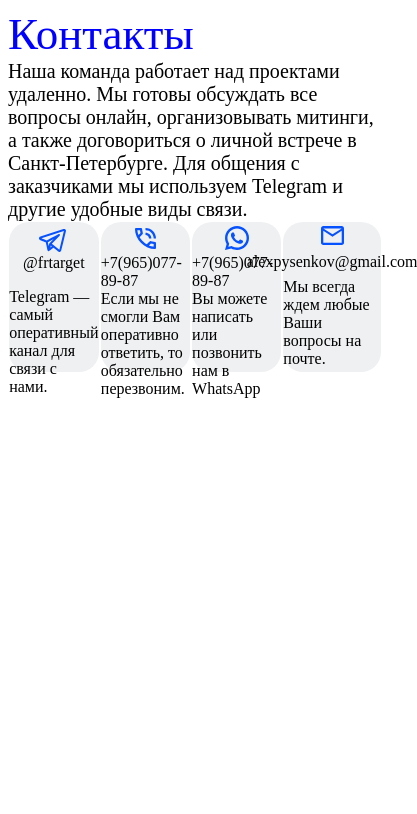
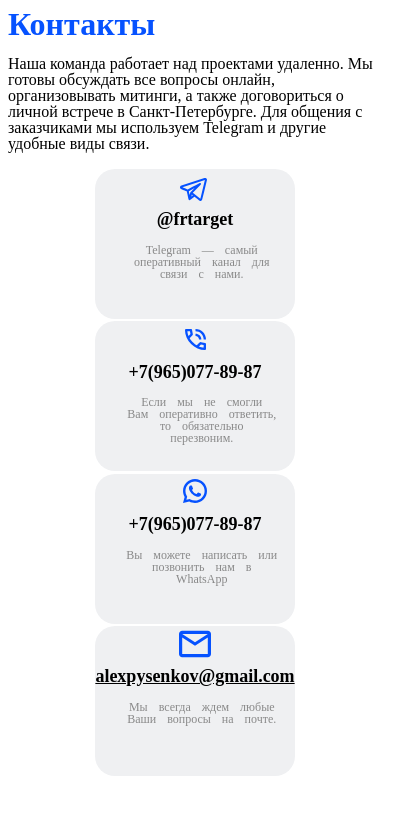
Before and after one commit to helennn123433/visitka_freelance, a Vue app: page /#/ in a window 390 px wide. Shown: the top 814 px of the page, 417 px wide, since content can reach past the window. Built offline with nearby package versions, Linux system fonts and the light colour scheme.

Commit message:
добавил адаптив :)

```diff
--- a/src/components/infoCard/InfoCard.vue
+++ b/src/components/infoCard/InfoCard.vue
@@ -2,39 +2,76 @@
   <div class="infoCard__body">
     <div class="infoCard__header">Контакты</div>
     <div class="infoCard__text">
+      <p class="infoCard__text__p">
         Наша команда работает над проектами удаленно. Мы готовы обсуждать все
         вопросы онлайн, организовывать митинги, а также договориться о личной
         встрече в Санкт-Петербурге. Для общения с заказчиками мы используем
         Telegram и другие удобные виды связи.
+      </p>
     </div>
     <div class="infoCard__cards">
       <div class="infoCard__card">
+        <div class="infoCard__card__logo">
           <img
-          class="infoCard__card__logo"
+            class="infoCard__card__logo__img"
             src="@/components/infoCard/telega.svg"
             alt="telega"
           />
-        <div class="infoCard__card__link">@frtarget</div>
-        <p class="infoCard__card__text">
+        </div>
+        <div class="infoCard__card__link"><b>@frtarget</b></div>
+        <div class="infoCard__card__text">
+          <p class="infoCard__card__text__p">
             Telegram — самый оперативный канал для связи с нами.
           </p>
         </div>
+      </div>
       <div class="infoCard__card">
-        <img src="@/components/infoCard/phone.svg" alt="telega" />
-        <div>+7(965)077-89-87</div>
-        <div>
-          Если мы не смогли Вам оперативно ответить, то обязательно перезвоним.
+        <div class="infoCard__card__logo">
+          <img
+            class="infoCard__card__logo__img"
+            src="@/components/infoCard/phone.svg"
+            alt="telega"
+          />
+        </div>
+        <div class="infoCard__card__link"><b>+7(965)077-89-87</b></div>
+        <div class="infoCard__card__text">
+          <p class="infoCard__card__text__p">
+            Если мы не смогли Вам оперативно ответить, то обязательно
+            перезвоним.
+          </p>
         </div>
       </div>
       <div class="infoCard__card">
-        <img src="@/components/infoCard/whatsApp.svg" alt="telega" />
-        <div>+7(965)077-89-87</div>
-        <div>Вы можете написать или позвонить нам в WhatsApp</div>
+        <div class="infoCard__card__logo">
+          <img
+            class="infoCard__card__logo__img"
+            src="@/components/infoCard/whatsApp.svg"
+            alt="telega"
+          />
+        </div>
+        <div class="infoCard__card__link"><b>+7(965)077-89-87</b></div>
+        <div class="infoCard__card__text">
+          <p class="infoCard__card__text__p">
+            Вы можете написать или позвонить нам в WhatsApp
+          </p>
+        </div>
       </div>
       <div class="infoCard__card">
-        <img src="@/components/infoCard/email.svg" alt="telega" />
-        <div>alexpysenkov@gmail.com</div>
-        <div>Мы всегда ждем любые Ваши вопросы на почте.</div>
+        <div class="infoCard__card__logo">
+          <img
+            class="infoCard__card__logo__img"
+            src="@/components/infoCard/email.svg"
+            alt="telega"
+          />
+        </div>
+        <div class="infoCard__card__link" style="text-decoration: underline">
+          <b>alexpysenkov@gmail.com</b>
+        </div>
+        <div class="infoCard__card__text">
+          <p class="infoCard__card__text__p">
+            Мы всегда ждем любые Ваши вопросы на почте.
+          </p>
+        </div>
       </div>
     </div>
   </div>
@@ -47,37 +84,121 @@
 }
 
 .infoCard__header {
-  font-size: 45px;
-  color: blue;
+  font-weight: 800;
+  font-size: 32px;
+  line-height: 100%;
+  letter-spacing: 0;
+  vertical-align: middle;
+  color: #0652ff;
 }
 
 .infoCard__text {
   font-size: 20px;
 }
+.infoCard__text__p {
+  font-weight: 500;
+  font-size: 16px;
+  line-height: 100%;
+  letter-spacing: 0;
+}
 
 .infoCard__cards {
   display: flex;
-  justify-content: start;
+  justify-content: center;
   align-items: center;
+  flex-wrap: wrap;
 }
 
 .infoCard__card {
   display: flex;
+  box-sizing: border-box;
   flex-direction: column;
-  justify-content: space-around;
-  align-items: center;
   border: none;
   border-radius: 20px;
   background-color: #eff0f2;
+  padding: 0.4vw;
   margin: 0.3vw;
   width: 200px;
   height: 150px;
-  max-width: 25vw;
+  max-width: 75vw;
+}
+
+.infoCard__card__logo {
+  display: flex;
+  justify-content: center;
+  align-items: center;
+  width: 100%;
+}
+.infoCard__card__logo__img {
+  width: 32px;
+  height: 32px;
+}
+
+.infoCard__card__link {
+  display: flex;
+  justify-content: center;
+  align-content: center;
+  font-size: 18px;
+  margin: 0.4vh;
+  padding: 0.4vh;
 }
 
 .infoCard__card__text {
   display: flex;
   justify-content: center;
-  align-items: center;
+  align-content: center;
+  height: 100%;
+  width: 100%;
+  margin: 0.4vh;
+  padding: 0.4vh;
+}
+
+.infoCard__card__text__p {
+  display: flex;
+  font-weight: 500;
+  font-size: 12px;
+  line-height: 100%;
+  text-align: center;
+  width: 77%;
+  height: 100%;
+  margin: 0;
+  color: #898989;
+  word-spacing: 8px;
+  hyphens: manual;
+}
+
+@media (max-width: 600px) {
+  .infoCard__cards {
+    display: grid;
+    grid-template-areas:
+      "card1 card2"
+      "card3 card4";
+  }
+
+  .infoCard__card:nth-child(1) {
+    grid-area: card1;
+  }
+
+  .infoCard__card:nth-child(2) {
+    grid-area: card2;
+  }
+
+  .infoCard__card:nth-child(3) {
+    grid-area: card3;
+  }
+
+  .infoCard__card:nth-child(4) {
+    grid-area: card4;
+  }
+}
+@media (max-width: 400px) {
+  .infoCard__cards {
+    display: grid;
+    grid-template-areas:
+      "card1"
+      "card2"
+      "card3"
+      "card4";
+  }
 }
 </style>
```
Lines whose indentation alone changed are shown as unchanged.
